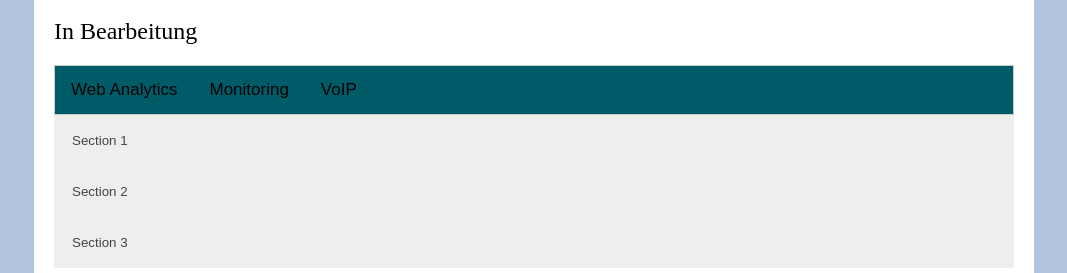
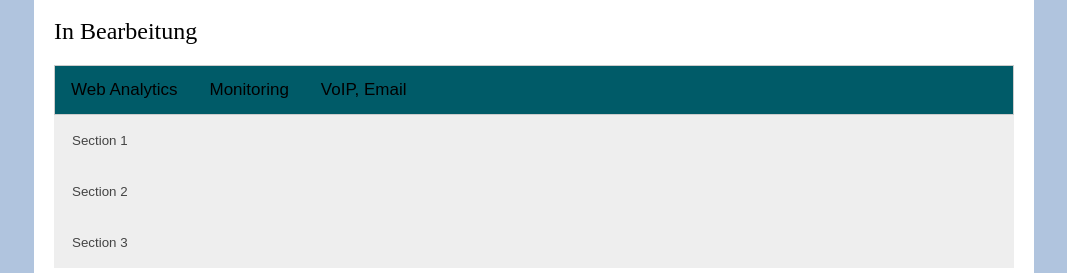
Before and after one commit to zarat/zarat.github.io, a Jekyll site: the page built from index.html, in a window 1280 px wide. Shown: the part 217-490 px from the top of the page, without its empty margins (106-1173 px from the left). Built offline with Jekyll 4.4.1, drawn with Linux system fonts in a browser that asks for light colours; the list of posts is cut into pages by our own code.

Commit message:
Update index.html

```diff
--- a/index.html
+++ b/index.html
@@ -80,7 +80,7 @@ layout: default
       <div class="tab">
         <button class="tablinks" onclick="openCity(event, 'London')">Web Analytics</button>
         <button class="tablinks" onclick="openCity(event, 'Paris')">Monitoring</button>
-        <button class="tablinks" onclick="openCity(event, 'Tokyo')">VoIP</button>
+        <button class="tablinks" onclick="openCity(event, 'Tokyo')">VoIP, Email</button>
       </div>
 
       <div id="London" class="tabcontent">
```
